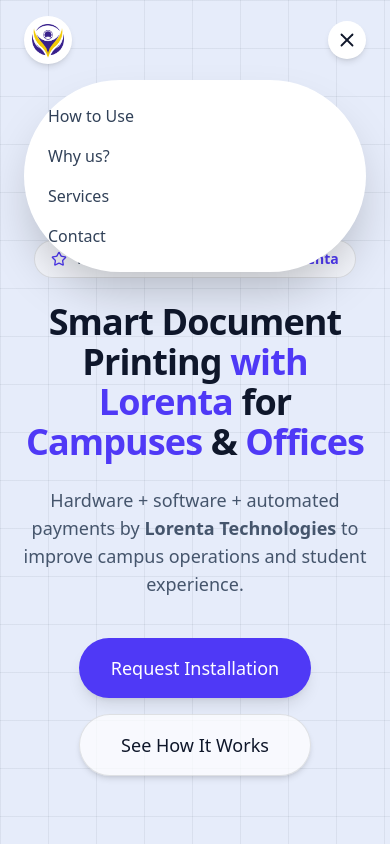
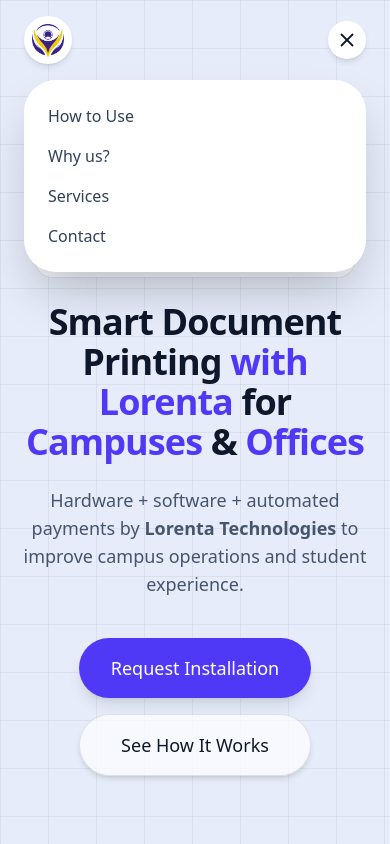
Before and after one commit to Manojseetaram/LORENTA-TECH-WEB, a Next.js app: page / in a window 390 px wide. Both pictures are taken after a click on the button 347 px from the left and 40 px from the top of the page. Shown: the top 844 px of the page. Built offline with nearby package versions, Linux system fonts and the light colour scheme.

Commit message:
updated a navbar

```diff
--- a/src/app/components/layout/Navbar.tsx
+++ b/src/app/components/layout/Navbar.tsx
@@ -108,7 +108,7 @@
 
         {/* Mobile Dropdown */}
         {menuOpen && (
-          <div className="md:hidden mt-4 mx-6 bg-white rounded-full shadow-2xl p-6 z-50">
+          <div className="md:hidden mt-4 mx-6 bg-white rounded-4xl shadow-2xl p-6 z-50">
             <div className="flex flex-col gap-4">
               {navItems.map((item) => (
                 <button
```
